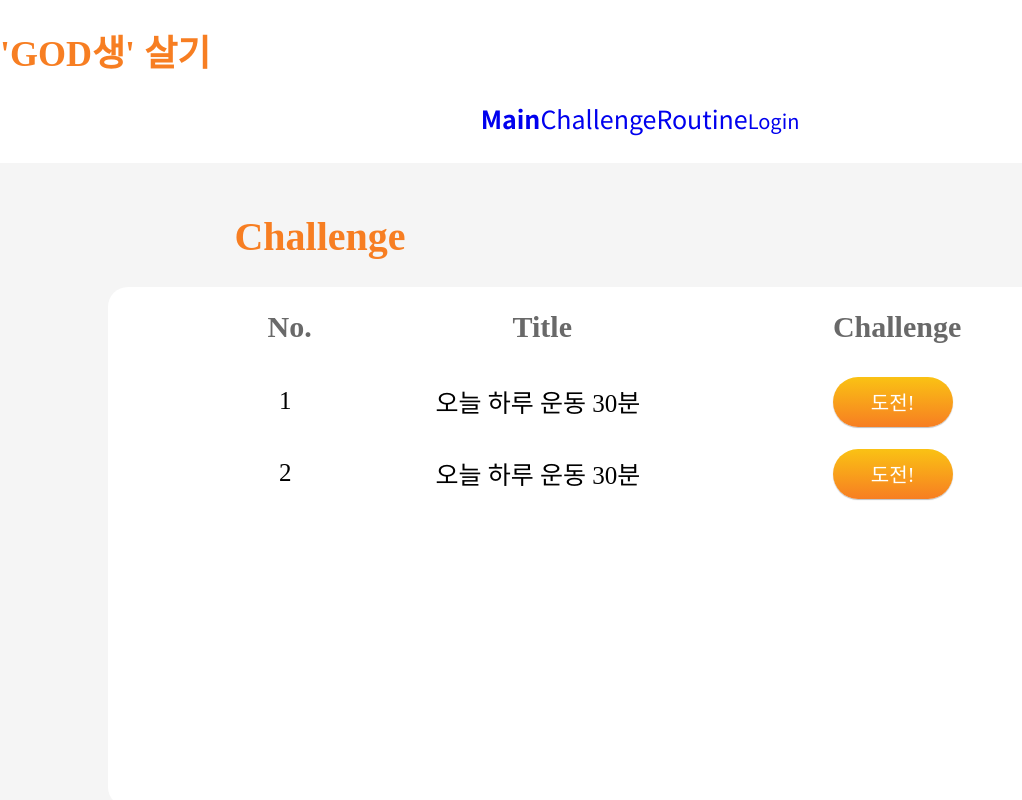
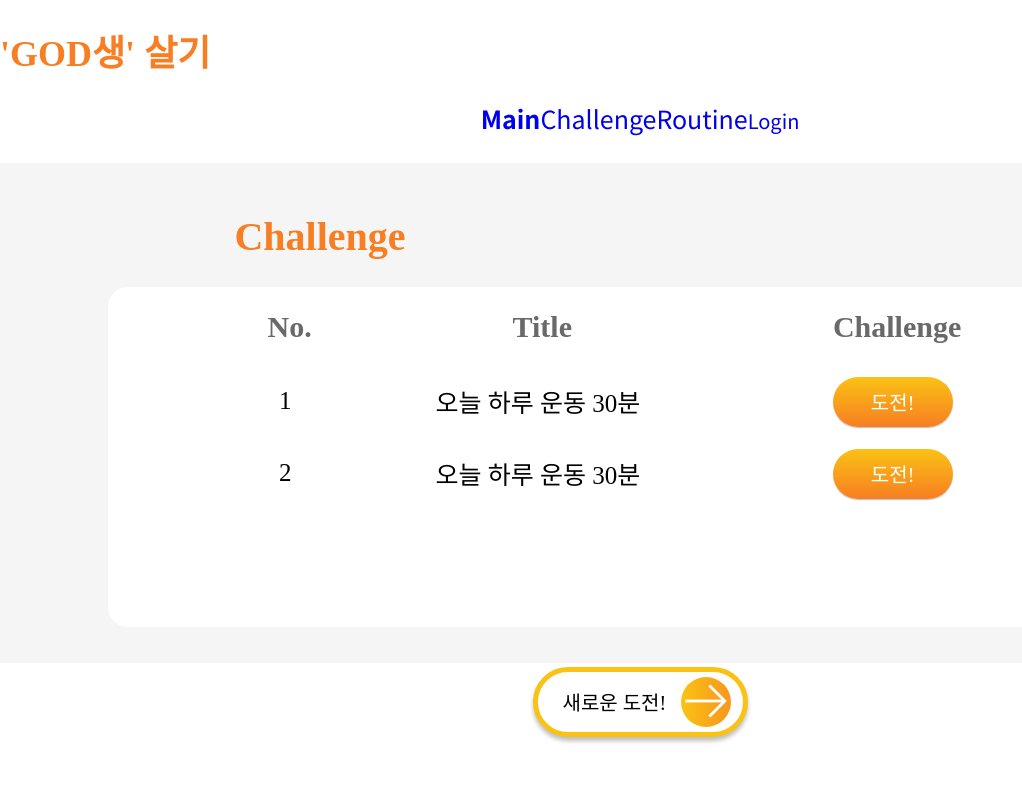
Before and after one commit to mju-likelion/livingodlife-frontend, a React (Create React App) app: page /challenge in a window 1280 px wide. Shown: the top 800 px of the page, without its empty margins (0-1022 px from the left). Built offline with nearby package versions, Linux system fonts and the light colour scheme; a web font is replaced by a local one.

Commit message:
feat: challenge 페이지 리스트 스크롤바 구현

```diff
--- a/src/routes/Challenge/Challenge.scss
+++ b/src/routes/Challenge/Challenge.scss
@@ -34,7 +34,11 @@
 .wrapContent{
     background-color: #f5f5f5;
     width: 100%;
-    height: 100%;
+    height: 500px;
+}
+
+.wrapContent::-webkit-scrollbar {
+    display: none;
 }
 
 .challengeTitle{
```
